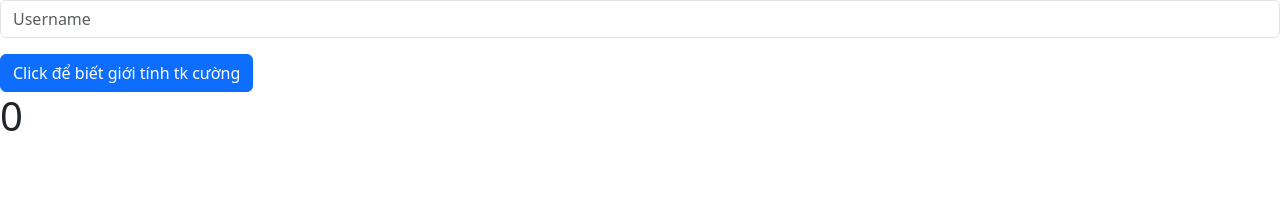
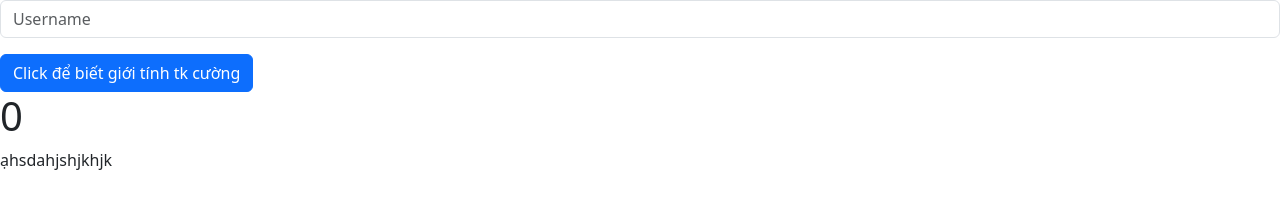
Before and after one commit to ntanh23112005/demo-vue, a Vue app: page / in a window 1280 px wide. Shown: the top 222 px of the page. Built offline with nearby package versions, Linux system fonts and the light colour scheme.

Commit message:
ábhdasjasdjk

```diff
--- a/src/App.vue
+++ b/src/App.vue
@@ -4,6 +4,7 @@ import Hello from './views/Hello.vue';
 
 <template>
   <Hello></Hello>
+  ạhsdahjshjkhjk
 </template>
 
 <style scoped></style>
```
